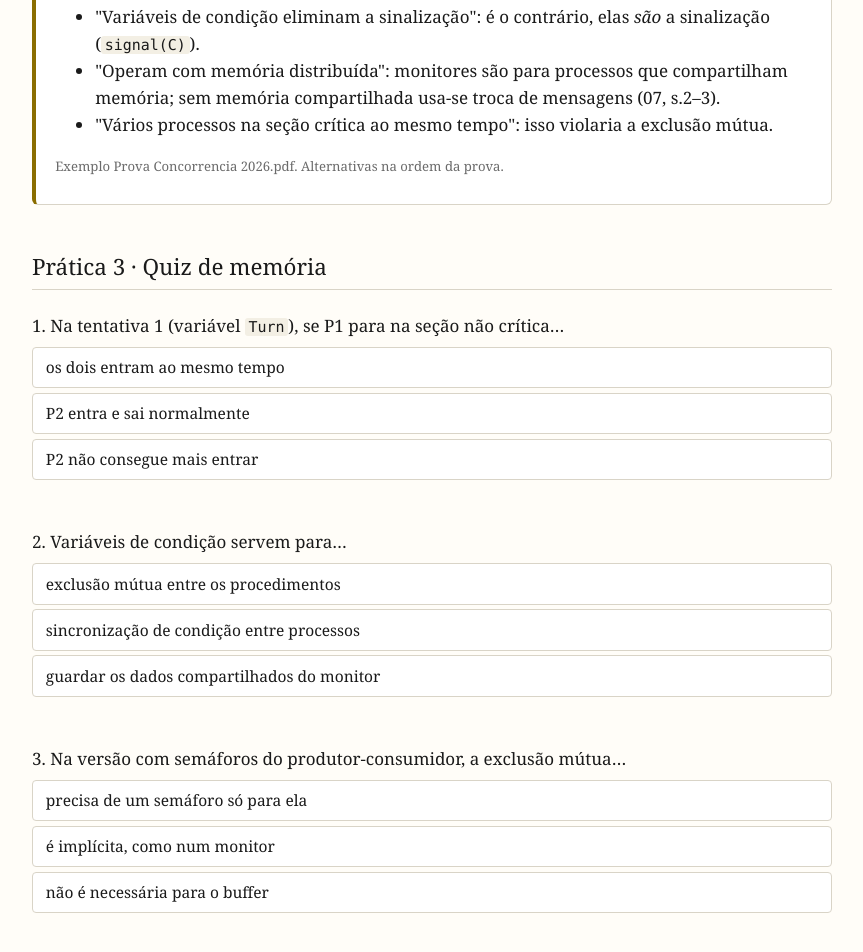
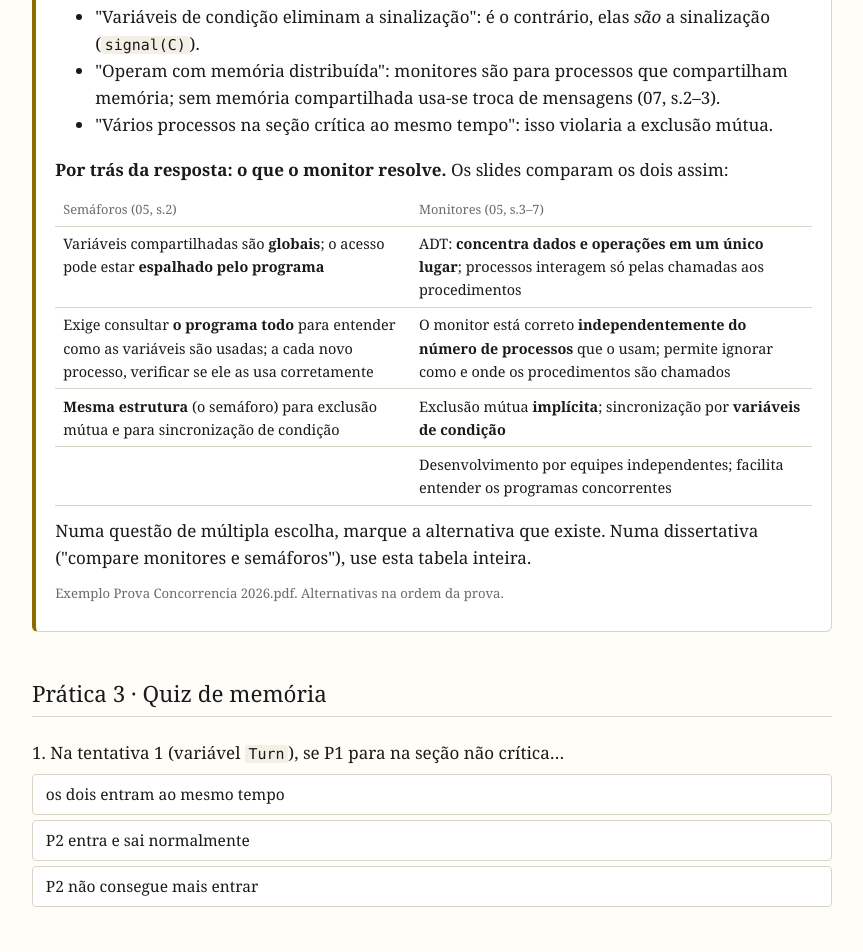
Before and after one commit to ftrajano/cin0145-programacao-concorrente, a plain HTML site: page lessons/0004-monitores.html in a window 1280 px wide. Shown: the part 5723-6675 px from the top of the page, without its empty margins (208-1071 px from the left). Drawn offline with Linux system fonts and the light colour scheme.

Commit message:
Lição 4: tabela semáforos x monitores (05, s.2-7) na questão 3 de 2026-1
Co-Authored-By: Claude Opus 5.5 <noreply@anthropic.com>
Claude-Session: https://claude.ai/code/session_01K2SuFUeqUd3t3s3DGagdeD

```diff
--- a/lessons/0004-monitores.html
+++ b/lessons/0004-monitores.html
@@ -287,6 +287,15 @@ p5  signal(Not_Empty);                      c5  signal(Not_Full);
 <li>"Operam com memória distribuída": monitores são para processos que compartilham memória; sem memória compartilhada usa-se troca de mensagens (07, s.2–3).</li>
 <li>"Vários processos na seção crítica ao mesmo tempo": isso violaria a exclusão mútua.</li>
 </ul>
+<p><strong>Por trás da resposta: o que o monitor resolve.</strong> Os slides comparam os dois assim:</p>
+<table>
+<tr><th>Semáforos (05, s.2)</th><th>Monitores (05, s.3–7)</th></tr>
+<tr><td>Variáveis compartilhadas são <strong>globais</strong>; o acesso pode estar <strong>espalhado pelo programa</strong></td><td>ADT: <strong>concentra dados e operações em um único lugar</strong>; processos interagem só pelas chamadas aos procedimentos</td></tr>
+<tr><td>Exige consultar <strong>o programa todo</strong> para entender como as variáveis são usadas; a cada novo processo, verificar se ele as usa corretamente</td><td>O monitor está correto <strong>independentemente do número de processos</strong> que o usam; permite ignorar como e onde os procedimentos são chamados</td></tr>
+<tr><td><strong>Mesma estrutura</strong> (o semáforo) para exclusão mútua e para sincronização de condição</td><td>Exclusão mútua <strong>implícita</strong>; sincronização por <strong>variáveis de condição</strong></td></tr>
+<tr><td></td><td>Desenvolvimento por equipes independentes; facilita entender os programas concorrentes</td></tr>
+</table>
+<p>Numa questão de múltipla escolha, marque a alternativa que existe. Numa dissertativa ("compare monitores e semáforos"), use esta tabela inteira.</p>
 <p class="src">Exemplo Prova Concorrencia 2026.pdf. Alternativas na ordem da prova.</p>
 </div>
 
```
